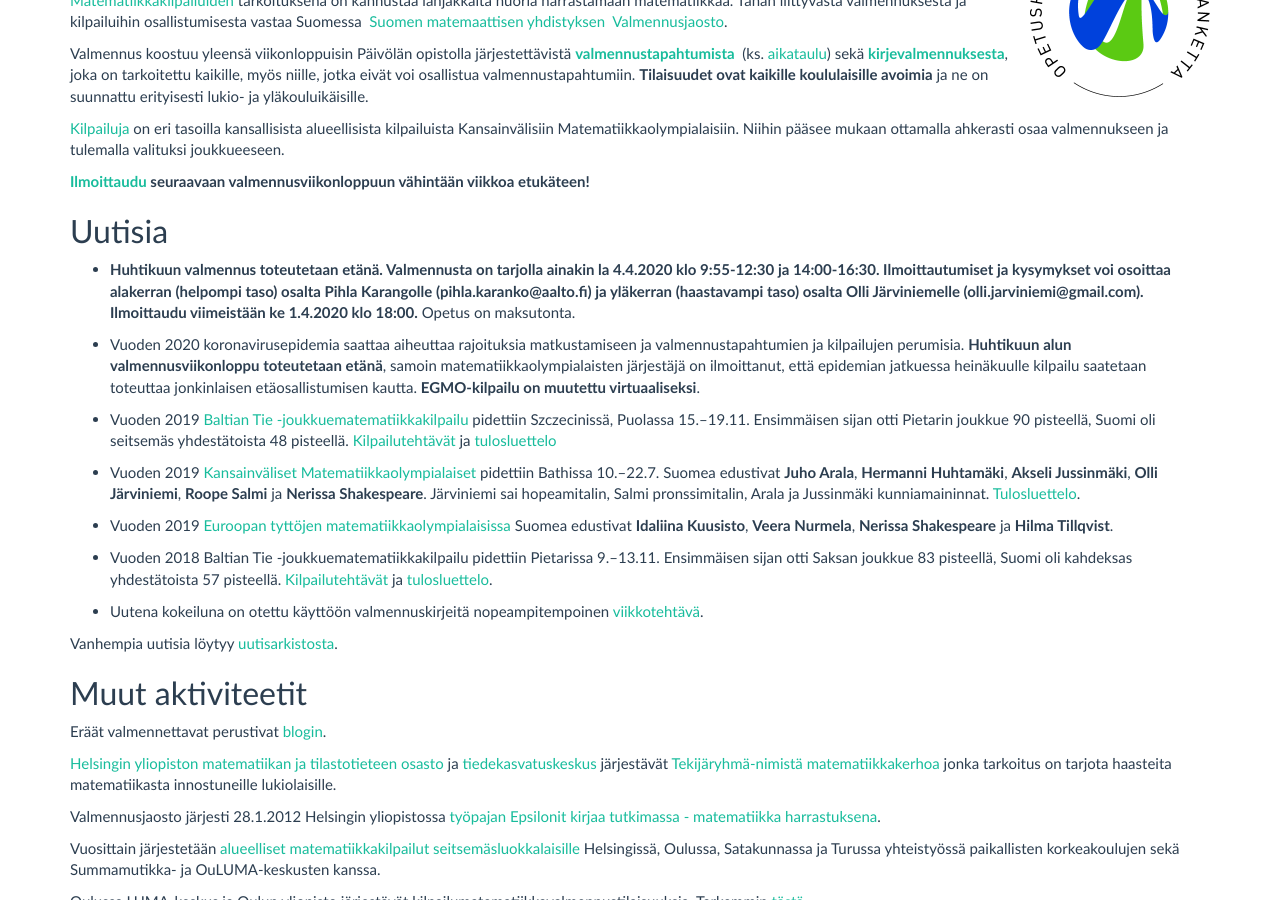
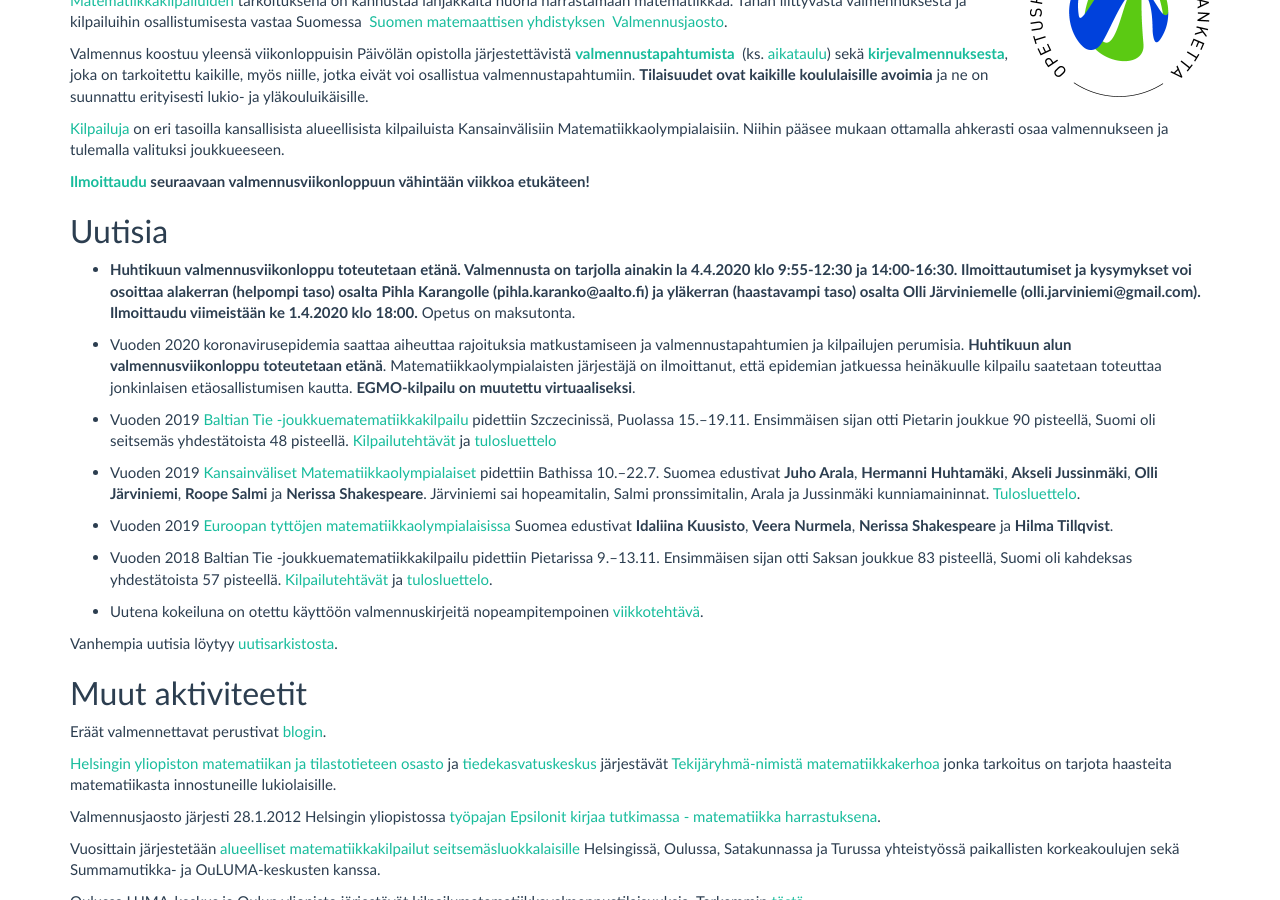
Before and after one commit to matematiikkakilpailut/matematiikkakilpailut.github.io, a Jekyll site: the page built from index.md, in a window 1280 px wide and 900 px high, scrolled down 345 px. Built offline with Jekyll 4.4.1, drawn with Linux system fonts in a browser that asks for light colours.

Commit message:
Update index.md
valmennusviikonloppu ja EGMO

```diff
--- a/index.md
+++ b/index.md
@@ -39,9 +39,9 @@
 
 ## <a name="uutisia"></a>Uutisia
 
-* **Huhtikuun valmennus toteutetaan etänä. Valmennusta on tarjolla ainakin la 4.4.2020 klo 9:55-12:30 ja 14:00-16:30. Ilmoittautumiset ja kysymykset voi osoittaa alakerran (helpompi taso) osalta Pihla Karangolle (pihla.karanko@aalto.fi) ja yläkerran (haastavampi taso) osalta Olli Järviniemelle (olli.jarviniemi@gmail.com). Ilmoittaudu viimeistään ke 1.4.2020 klo 18:00.** Opetus on maksutonta.
+* **Huhtikuun valmennusviikonloppu toteutetaan etänä. Valmennusta on tarjolla ainakin la 4.4.2020 klo 9:55-12:30 ja 14:00-16:30. Ilmoittautumiset ja kysymykset voi osoittaa alakerran (helpompi taso) osalta Pihla Karangolle (pihla.karanko@aalto.fi) ja yläkerran (haastavampi taso) osalta Olli Järviniemelle (olli.jarviniemi@gmail.com). Ilmoittaudu viimeistään ke 1.4.2020 klo 18:00.** Opetus on maksutonta.
 
-* Vuoden 2020 koronavirusepidemia saattaa aiheuttaa rajoituksia matkustamiseen ja valmennustapahtumien ja kilpailujen perumisia. **Huhtikuun alun valmennusviikonloppu toteutetaan etänä**, samoin matematiikkaolympialaisten järjestäjä on ilmoittanut, että epidemian jatkuessa heinäkuulle kilpailu saatetaan toteuttaa jonkinlaisen etäosallistumisen kautta. **EGMO-kilpailu on muutettu virtuaaliseksi**.
+* Vuoden 2020 koronavirusepidemia saattaa aiheuttaa rajoituksia matkustamiseen ja valmennustapahtumien ja kilpailujen perumisia. **Huhtikuun alun valmennusviikonloppu toteutetaan etänä**. Matematiikkaolympialaisten järjestäjä on ilmoittanut, että epidemian jatkuessa heinäkuulle kilpailu saatetaan toteuttaa jonkinlaisen etäosallistumisen kautta. **EGMO-kilpailu on muutettu virtuaaliseksi**.
 
 * Vuoden 2019 [Baltian Tie -joukkuematematiikkakilpailu](http://balticway19.mimuw.edu.pl/index.html) pidettiin Szczecinissä, Puolassa 15.&ndash;19.11. Ensimmäisen sijan otti Pietarin joukkue 90 pisteellä, Suomi oli seitsemäs yhdestätoista 48 pisteellä. [Kilpailutehtävät](/Baltian_tie/2019/BW19_FIN.pdf) ja [tulosluettelo](http://balticway19.mimuw.edu.pl/BW19-results.pdf)
 
```
